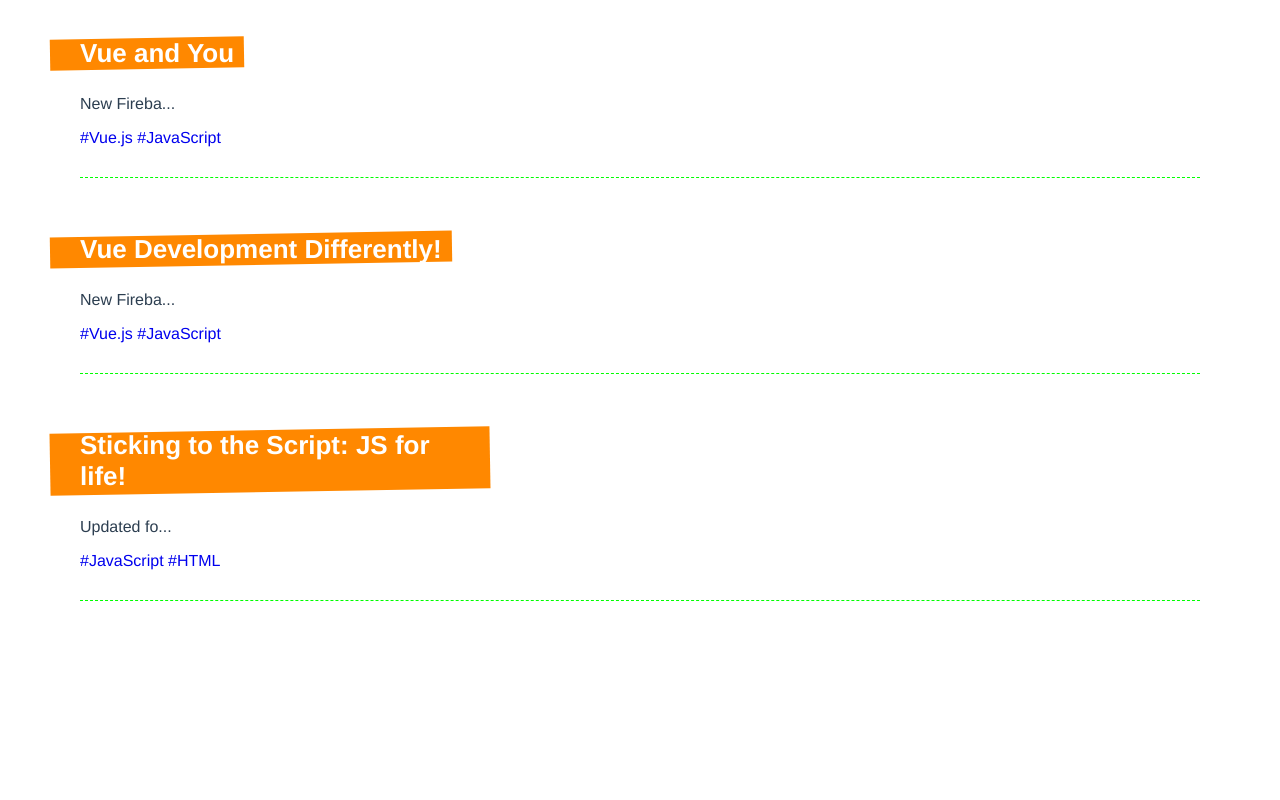
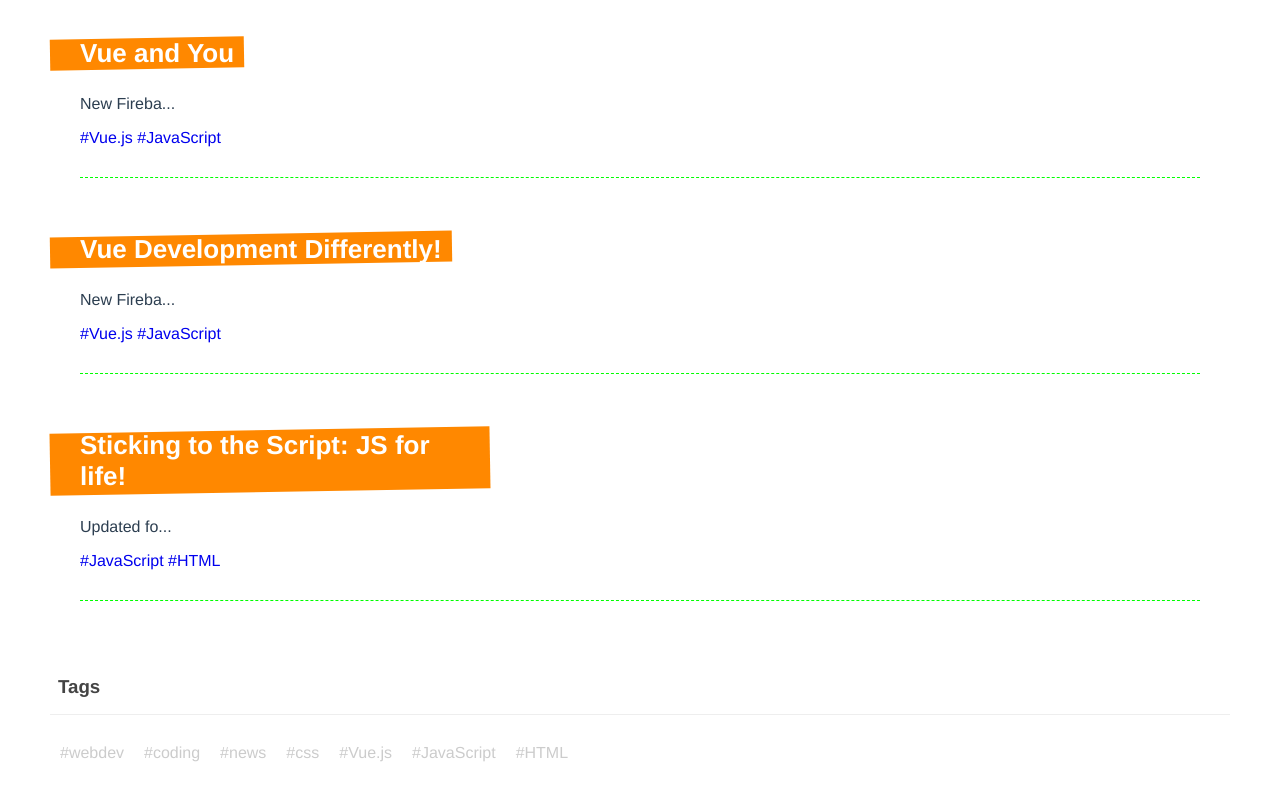
Before and after one commit to alexelmore/vue-blog-project, a Vue app in the folder blog-project/: page / in a window 1280 px wide. Shown: the part 813-1613 px from the top of the page. Before the commit the page ends 1462 px from the top, so only its background shows below. Built offline with nearby package versions, Linux system fonts and the light colour scheme; data requests are answered from the project's data file.

Commit message:
Setup for TagCloud Component

```diff
--- /dev/null
+++ b/blog-project/src/components/TagCloud.vue
@@ -0,0 +1,45 @@
+<template>
+	<div class="tag-cloud">
+		<h3>Tags</h3>
+		<div v-for="tag in tags" :key="tag">
+			<router-link :to="{ name: 'Tag', params: { tag } }">
+				#{{ tag }}
+			</router-link>
+		</div>
+	</div>
+</template>
+
+<script>
+import useTags from "../composables/useTags";
+export default {
+	name: "TagCloud",
+	props: ["posts"],
+	setup(props) {
+		const { tags } = useTags(props.posts);
+		return { tags };
+	},
+};
+</script>
+
+<style>
+.tag-cloud {
+	padding: 10px;
+}
+.tag-cloud h3 {
+	border-bottom: 1px solid #eee;
+	padding: 16px 8px;
+	color: #444;
+}
+.tag-cloud div {
+	display: inline-block;
+	padding: 10px;
+}
+.tag-cloud a {
+	color: #ccc;
+	text-decoration: none;
+}
+.tag-cloud a.router-link-active {
+	color: #ff8800;
+	font-weight: bold;
+}
+</style>
--- /dev/null
+++ b/blog-project/src/composables/useTags.js
@@ -0,0 +1,13 @@
+import { ref } from "vue";
+const useTags = (posts) => {
+    const tags = ref([]);
+    const tagSet = new Set();
+    posts.forEach((post) => {
+        post.tags.forEach((tag) => tagSet.add(tag));
+    });
+
+    tags.value = [...tagSet];
+
+    return { tags };
+};
+export default useTags;
--- a/blog-project/src/views/HomeView.vue
+++ b/blog-project/src/views/HomeView.vue
@@ -1,8 +1,12 @@
 <template>
 	<div class="home">
 		<h1>Home</h1>
+
 		<div v-if="error">{{ error }}</div>
-    <div v-if="posts.length"><PostList :posts="posts" /></div>
+		<div v-if="posts.length">
+			<PostList :posts="posts" />
+			<TagCloud :posts="posts" />
+		</div>
 		<div v-else><Spinner /></div>
 	</div>
 </template>
@@ -12,11 +16,13 @@
 import PostList from "../components/PostList.vue";
 import getPosts from "../composables/getPosts";
 import Spinner from "../components/Spinner.vue";
+import TagCloud from "../components/TagCloud.vue";
 export default {
 	name: "HomeView",
 	components: {
 		PostList,
 		Spinner,
+		TagCloud,
 	},
 	setup() {
 		const { posts, error, load } = getPosts();
```
Lines whose indentation alone changed are shown as unchanged.
